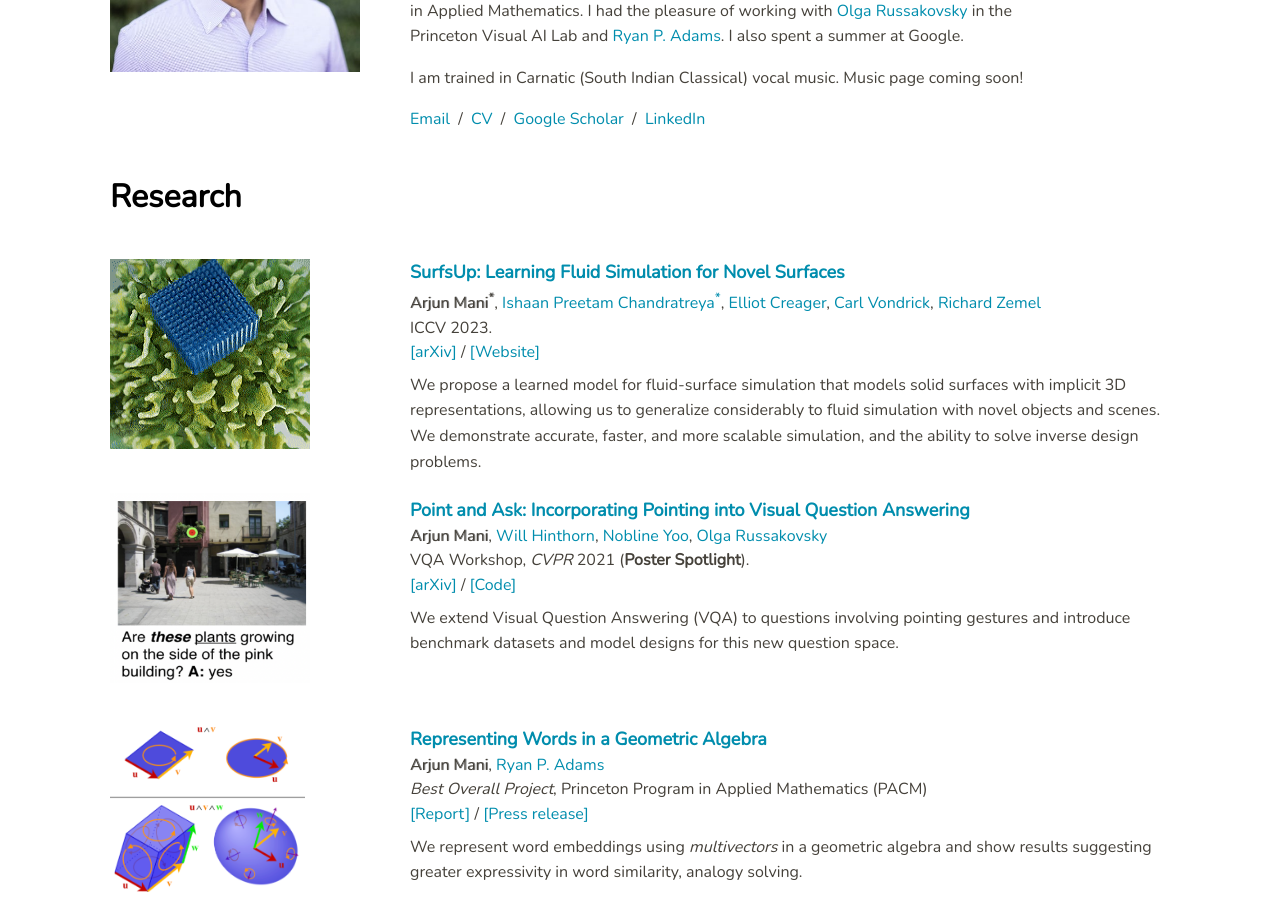
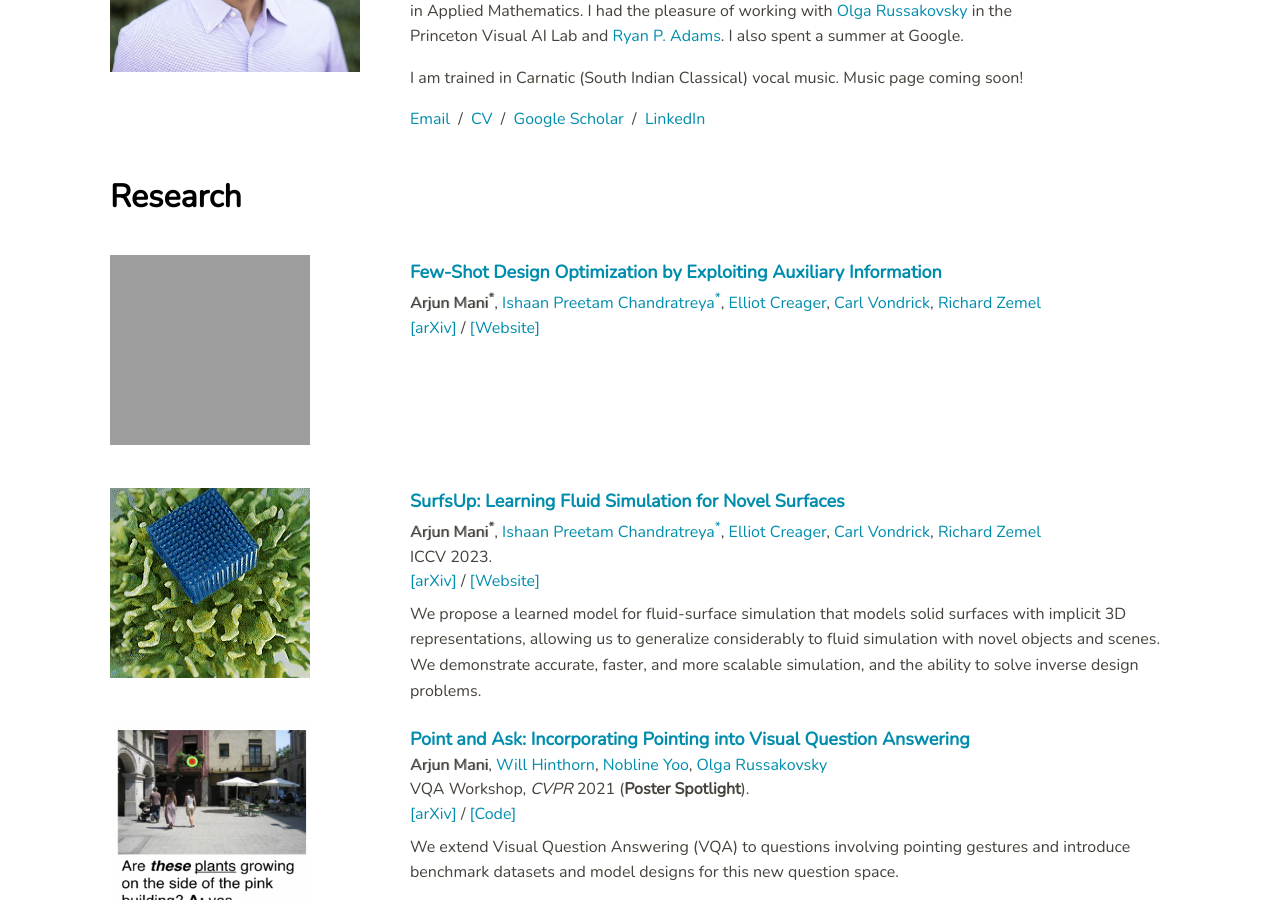
Before and after one commit to arjun-mani/arjun-mani.github.io, a Jekyll site: the page built from index.html, in a window 1280 px wide and 900 px high, scrolled down 367 px. Built offline with Jekyll 4.4.1, drawn with Linux system fonts in a browser that asks for light colours; grey boxes are pictures that could not be loaded.

Commit message:
Add Few-Shot Design Optimization paper to research section

```diff
--- a/index.html
+++ b/index.html
@@ -66,6 +66,17 @@ title: Home
 </div> -->
 
 <h1 id="Research" style="color:black;padding-top:20px;">Research</h1>
+
+<div class="research">
+	<div class="research-img">
+		<img style="height:190px; width:200px" src="../imgs/designoptweb.png">
+	</div>
+	<div class="research-desc">
+		<p style="font-size:18px;font-weight:1000"><a href="https://surfsup.cs.columbia.edu/">Few-Shot Design Optimization by Exploiting Auxiliary Information</a></p>
+        <p><span class="extra-bold">Arjun Mani<sup>*</sup></span>, <a href="https://www.cs.columbia.edu/~ipc2107/">Ishaan Preetam Chandratreya<sup>*</sup></a>, <a href="https://www.cs.toronto.edu/~creager/">Elliot Creager</a>, <a href="https://www.cs.columbia.edu/~vondrick/">Carl Vondrick</a>, <a href="https://www.cs.columbia.edu/~zemel/">Richard Zemel</a></p>
+        <p> <a href="https://arxiv.org/abs/2304.06197\">[arXiv]</a> / <a href="https://surfsup.cs.columbia.edu/">[Website]</a> </p><br>
+	</div>
+</div>
 
 <div class="research">
 	<div class="research-img">
```
